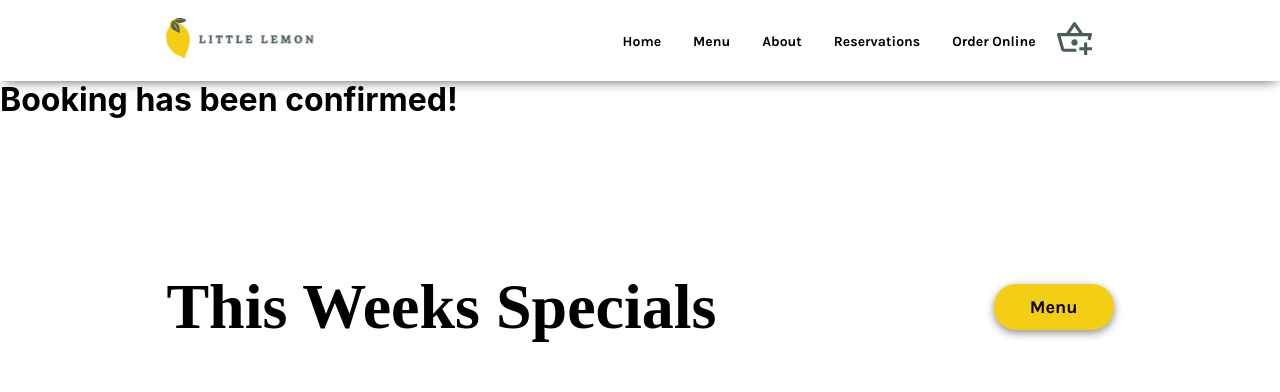
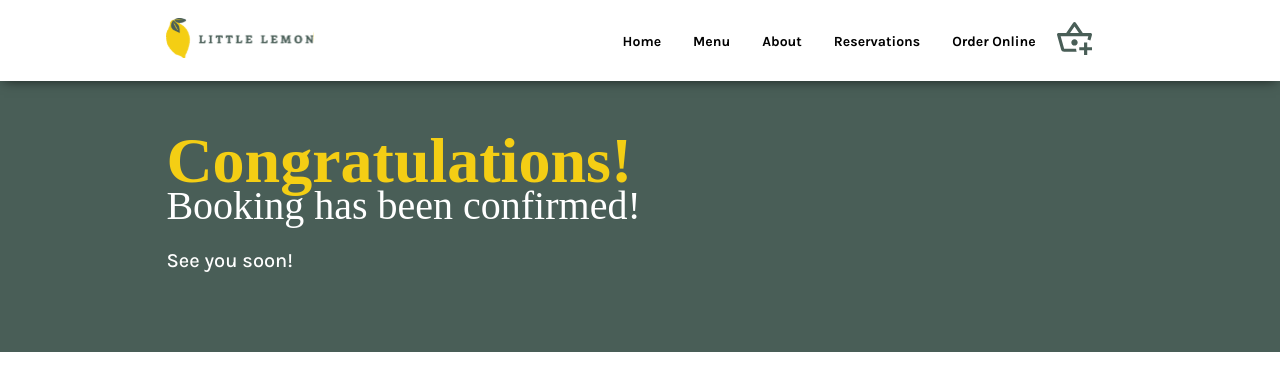
Before and after one commit to xNickolas/react-lemon_app, a React (Create React App) app: page /confirmed in a window 1280 px wide. Shown: the top 392 px of the page. Built offline with nearby package versions, Linux system fonts and the light colour scheme; grey boxes are pictures that could not be loaded; a web font is replaced by a local one.

Commit message:
Confirmation page

```diff
--- a/src/components/ConfimedBooking.js
+++ b/src/components/ConfimedBooking.js
@@ -2,11 +2,19 @@ import React from 'react';
 
 const ConfimedBooking = () => {
     return (
-        <div className='confirm'>
-            <div>
-                <h1>Booking has been <span>confirmed!</span></h1>
-            </div>
-        </div>
+        <header>
+            <section className='hero'>
+                <div className='hero-form'>
+                    <div className='confirm'>
+                        <h2>Congratulations!</h2>
+                        <h3>Booking has been <span>confirmed!</span></h3>
+                        <p>
+                            See you soon!
+                        </p>
+                    </div>
+                </div>
+            </section>
+        </header>
     );
 };
 
```
